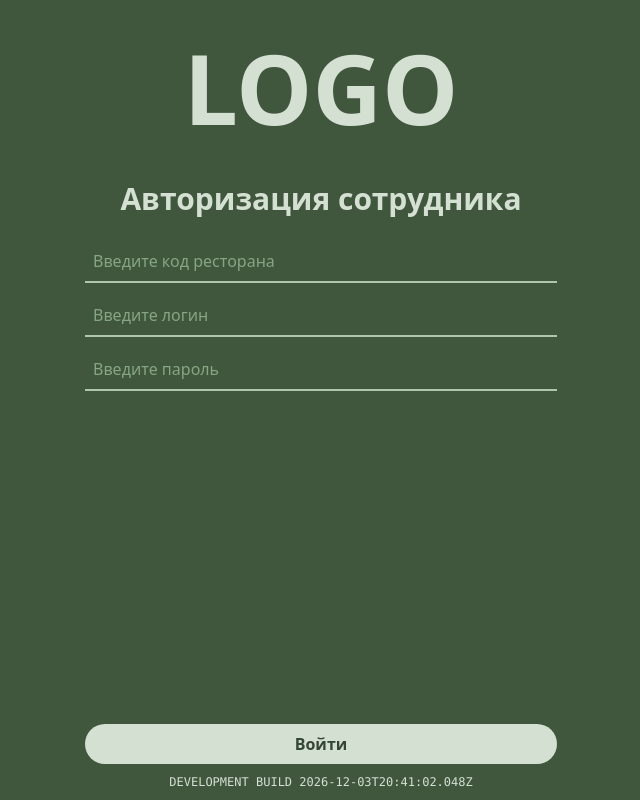
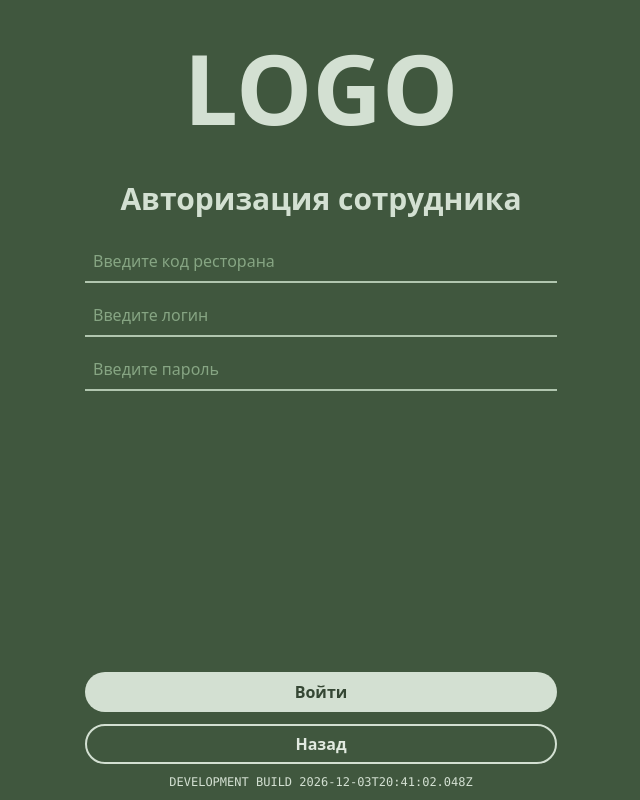
Before and after one commit to Kexogg/qrcafe, a React (Vite) app in the folder client/: page /login/employee in a window 1280 px wide. Shown: the whole page, without its empty margins (319-959 px from the left). Built offline with nearby package versions, Linux system fonts and the light colour scheme.

Commit message:
add back button

```diff
--- a/client/src/pages/Login/EmployeeLogin.tsx
+++ b/client/src/pages/Login/EmployeeLogin.tsx
@@ -73,10 +73,16 @@ export const EmployeeLogin = () => {
                 />
                 <span>{error}</span>
             </div>
-            <div className={'mt-auto flex w-full flex-col'}>
+            <div className={'mt-auto flex w-full flex-col gap-3'}>
                 <Button
                     onClick={() => fetchToken(login, password)}
                     label={'Войти'}
+                />
+                <Button
+                    label={'Назад'}
+                    onClick={() => navigate('/login')}
+                    dark
+                    border
                 />
             </div>
         </form>
--- a/client/src/pages/Login/Login.tsx
+++ b/client/src/pages/Login/Login.tsx
@@ -30,6 +30,7 @@ interface InitialScreenProps {
 
 const InitialScreen = ({ setLoginScreenState }: InitialScreenProps) => {
     const [modalOpen, setModalOpen] = useState(false)
+    const navigate = useNavigate()
     const legalSpeak =
         'Lorem ipsum dolor sit amet, consectetur adipiscing elit, sed do eiusmod tempor incididunt ut labore et dolore magna aliqua. Ut enim ad minim veniam, quis nostrud exercitation ullamco laboris nisi ut aliquip ex ea commodo consequat. Duis aute irure dolor in reprehenderit in voluptate velit esse cillum dolore eu fugiat nulla pariatur. Excepteur sint occaecat cupidatat non proident, sunt in culpa qui officia deserunt mollit anim id est laborum.'
     return (
@@ -92,7 +93,7 @@ const InitialScreen = ({ setLoginScreenState }: InitialScreenProps) => {
                     dark
                     border
                     onClick={() => {
-                        setLoginScreenState(LOGIN_SCREEN_STATES.EMPLOYEE_LOGIN)
+                        navigate('employee')
                     }}
                 />
             </div>
@@ -358,9 +359,6 @@ export const Login = () => {
                     name={name}
                 />
             )
-        case LOGIN_SCREEN_STATES.EMPLOYEE_LOGIN:
-            navigate('employee')
-            break
         case LOGIN_SCREEN_STATES.DONE:
             navigate('/customer/home')
     }
```
